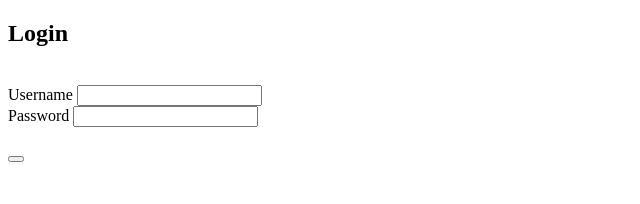
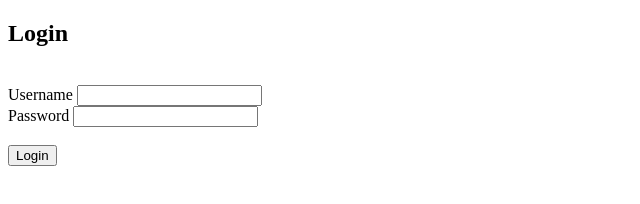
Before and after one commit to chenmichael2/vanilla-authentication, a plain HTML site: page index.html in a window 1280 px wide. Shown: the whole page, without its empty margins (0-640 px from the left). Drawn offline with Linux system fonts and the light colour scheme.

Commit message:
adding a login button

```diff
--- a/index.html
+++ b/index.html
@@ -24,7 +24,7 @@
                 <span class="error-message"></span>
             </div>
             <br>
-            <button class="button"></button>
+            <button class="button" type="submit">Login</button>
         </form>
     </div>
 
```
